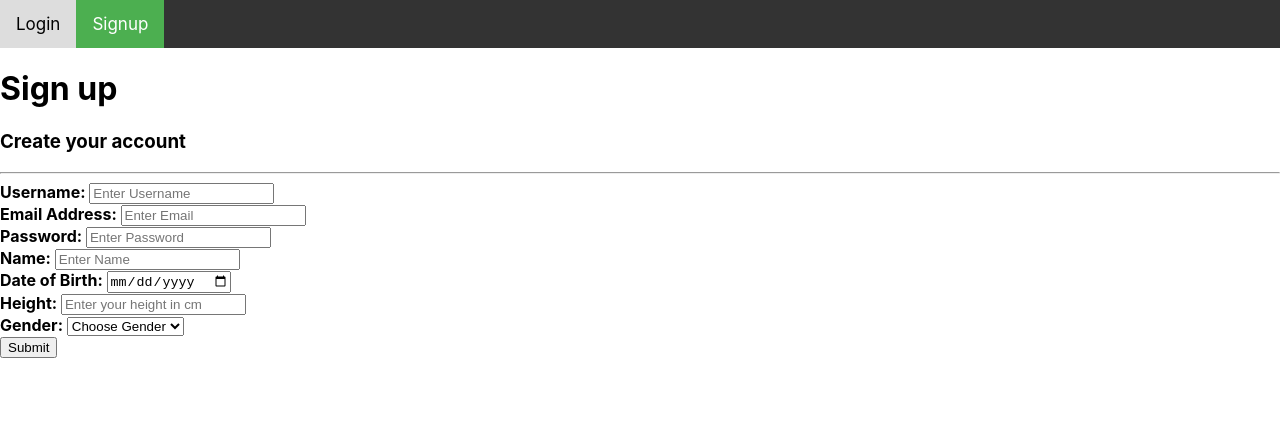
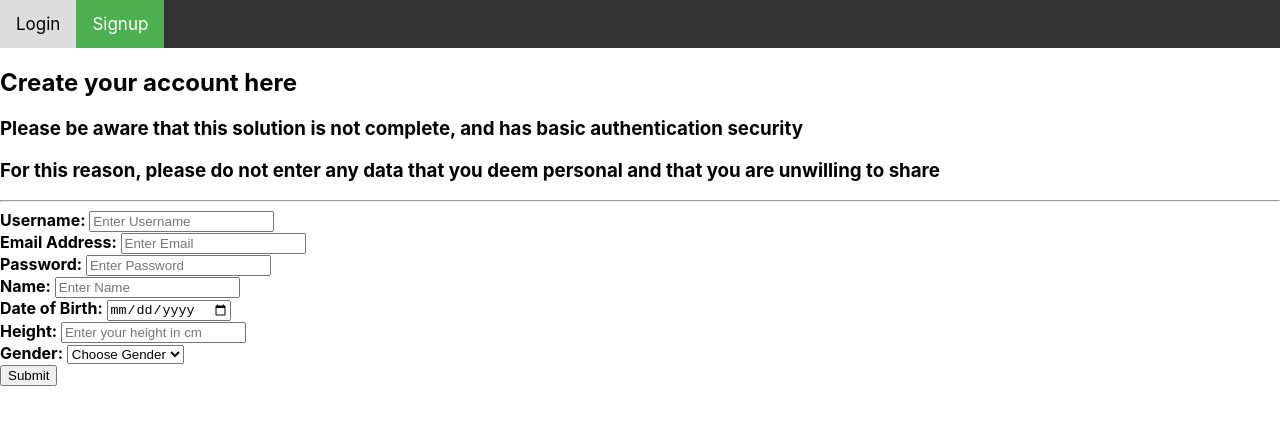
Before and after one commit to MarcusMellorMIM/FitBook2_frontend, a React (Create React App) app: page /Signup in a window 1280 px wide. Shown: the top 424 px of the page. Built offline with nearby package versions, Linux system fonts and the light colour scheme.

Commit message:
Added better workflow when creating a user

```diff
--- a/src/App.js
+++ b/src/App.js
@@ -8,9 +8,11 @@ import Account from "./Account";
 import Exercise from "./Exercise";
 import Dashboard from "./Dashboard";
 import { login, getCurrentUser } from "./api";
+import { Redirect } from 'react-router-dom'
 
 import { BrowserRouter as Router, Route } from "react-router-dom";
-import continuousSizeLegend from "react-vis/dist/legends/continuous-size-legend";
+
+//const WEIGHTS_URL = `${ENV['FITBOOK_ROUTE']}/weights`;
 const WEIGHTS_URL = "http://localhost:3000/weights";
 const USERS_URL = "http://localhost:3000/users";
 const MEALS_URL = "http://localhost:3000/meals";
@@ -573,7 +575,8 @@ class App extends React.Component {
 
   createUser = event => {
     event.preventDefault();
-    if (this.state.user.gender) {
+    if (this.state.user.name && this.state.user.gender && this.state.user.dob && this.state.user.height_cm ) {
+
       let configObj = {
         method: "POST",
         headers: {
@@ -583,9 +586,21 @@ class App extends React.Component {
         body: JSON.stringify({ user: this.state.user })
       };
 
-      fetch(USERS_URL, configObj).then(data => data.json());
+      fetch(USERS_URL, configObj).then(data => data.json())
+      .then( () => login(this.state.user.user_name, this.state.user.password) )
+      .then( data => {
+        console.log(data)
+        localStorage.setItem("token", data.jwt);
+        this.setState({ isLoggedIn: true, user: data.user });
+        this.getUserData();
+      });
+//
+//      .then(() => <Redirect to='/Account' />)
+// WORK TO DO --- NEED TO FIGURE OUT HOW TO REDIRECT
+// POSSIBLY SETSTATE REDIRECT TRUE, THEN IN NAVBAR ..... DO THE REDIRECT
+//
     } else {
-      alert("choose a gender");
+      alert("Please enter your name, gender, height and date of birth. Required to calculate your BMR");
     }
   };
 
@@ -605,7 +620,6 @@ class App extends React.Component {
         this.setState({ user_name: "", password: "" });
       } else {
         localStorage.setItem("token", data.jwt);
-        debugger;
         this.setState({ isLoggedIn: true, user: data.user });
         this.getUserData();
       }
--- a/src/Login.js
+++ b/src/Login.js
@@ -4,7 +4,9 @@ class Login extends Component {
   render() {
     return (
       <div>
-        <h1>Log in</h1>
+        <h2>Log in here, or signup to create an account</h2>
+        <h3>Please be aware that this solution is not complete, and has basic authentication security</h3>
+        <h3>For this reason, please do not enter any data that you deem personal and that you are unwilling to share</h3>
         {this.props.isLoggedIn ? (
           <div>
             <p> {`Hi ${this.props.user.name}, you're now logged in`}</p>
--- a/src/Signup.js
+++ b/src/Signup.js
@@ -4,8 +4,9 @@ class Signup extends Component {
   render() {
     return (
       <div>
-        <h1>Sign up </h1>
-        <h3>Create your account</h3>
+        <h2>Create your account here</h2>
+        <h3>Please be aware that this solution is not complete, and has basic authentication security</h3>
+        <h3>For this reason, please do not enter any data that you deem personal and that you are unwilling to share</h3>
         <hr />
         <form onSubmit={this.props.createUser}>
           <label htmlFor="user_name">
```
